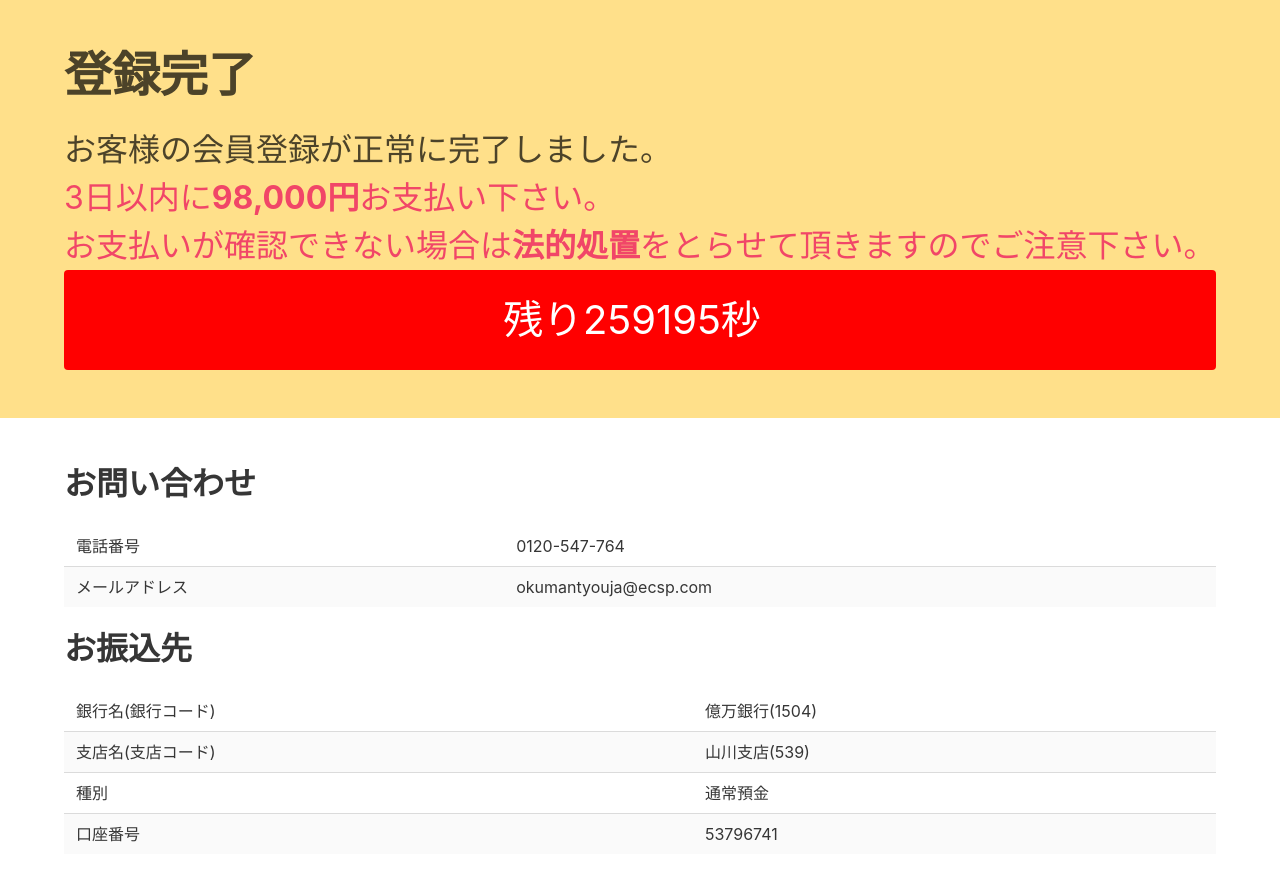
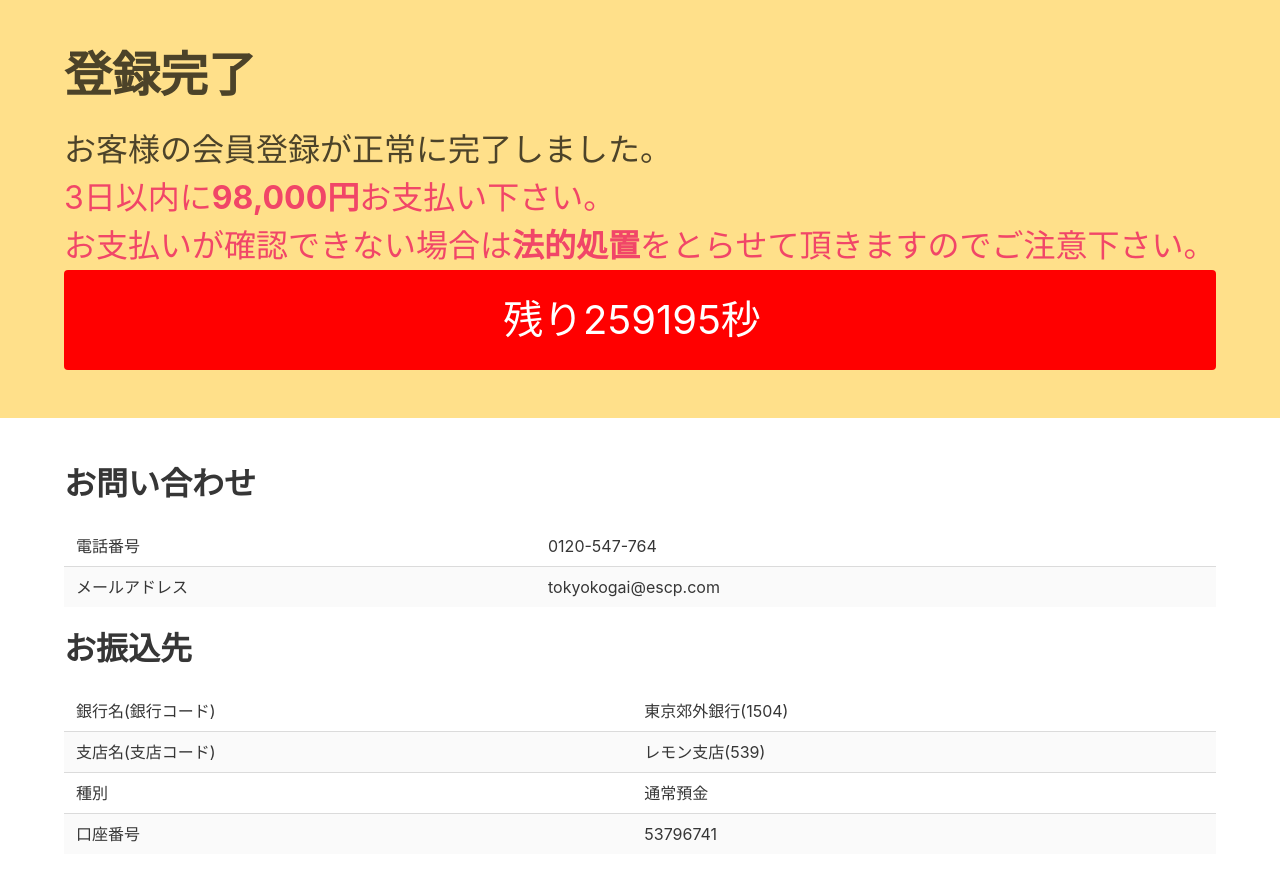
Before and after one commit to pienpien/oneclidemo, a plain HTML site: page ワンクリページ.html in a window 1280 px wide. Drawn offline with nearby package versions, Linux system fonts and the light colour scheme.

Commit message:
Update ワンクリページ.html

```diff
--- a/ワンクリページ.html
+++ b/ワンクリページ.html
@@ -31,16 +31,16 @@
          <td>電話番号</td><td>0120-547-764</td>
        </tr>
        <tr>
-         <td>メールアドレス</td><td>okumantyouja@ecsp.com</td>
+         <td>メールアドレス</td><td>tokyokogai@escp.com</td>
        </tr>
        </table>
        <h2 class="title">お振込先</h2>
        <table class="table is-striped is-fullwidth">
          <tr>
-           <td>銀行名(銀行コード)</td><td>億万銀行(1504)</td>
+           <td>銀行名(銀行コード)</td><td>東京郊外銀行(1504)</td>
          </tr>
          <tr>
-           <td>支店名(支店コード)</td><td>山川支店(539)</td>
+           <td>支店名(支店コード)</td><td>レモン支店(539)</td>
          </tr>
          <tr>
            <td>種別</td><td>通常預金</td>
```
